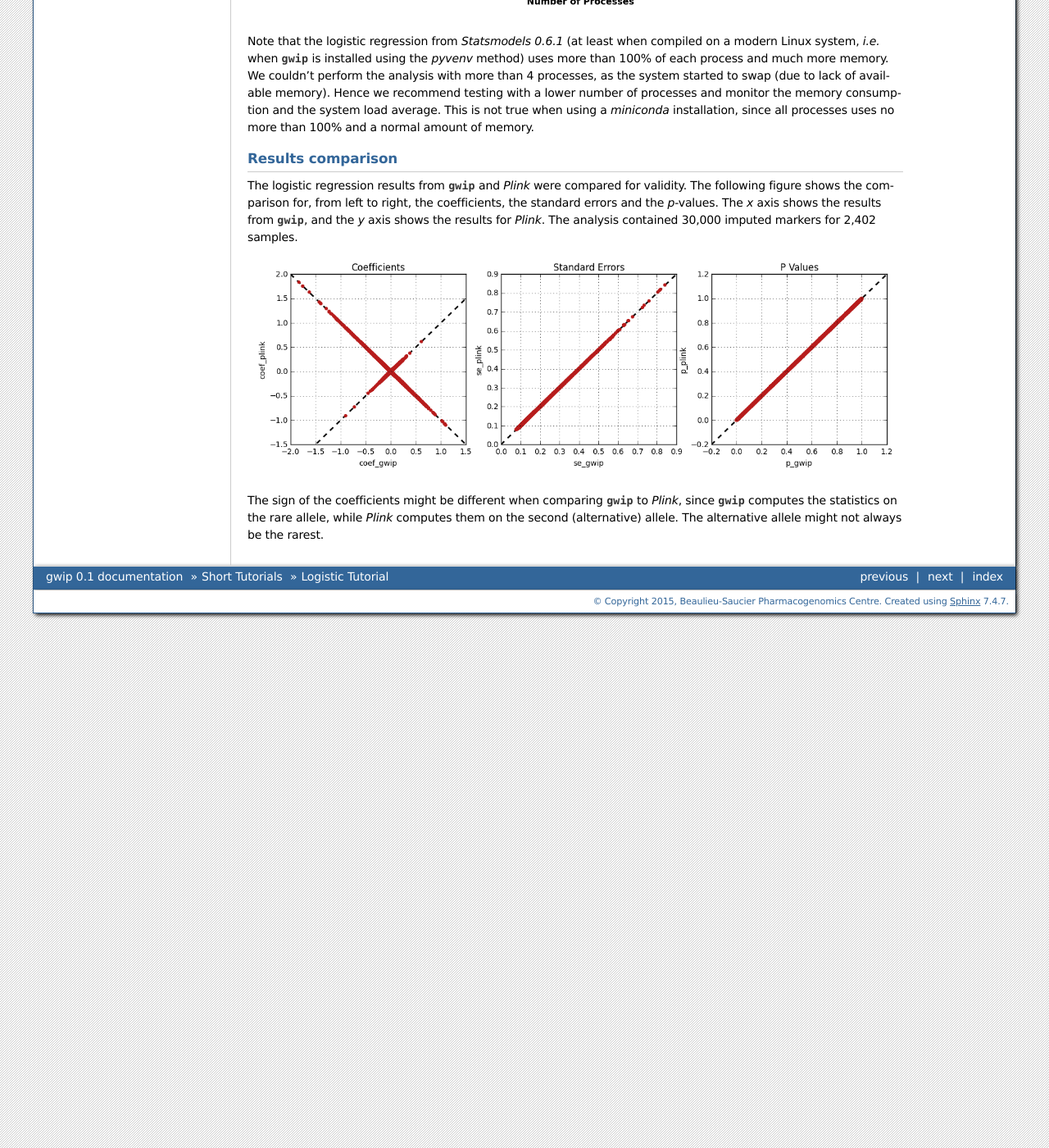
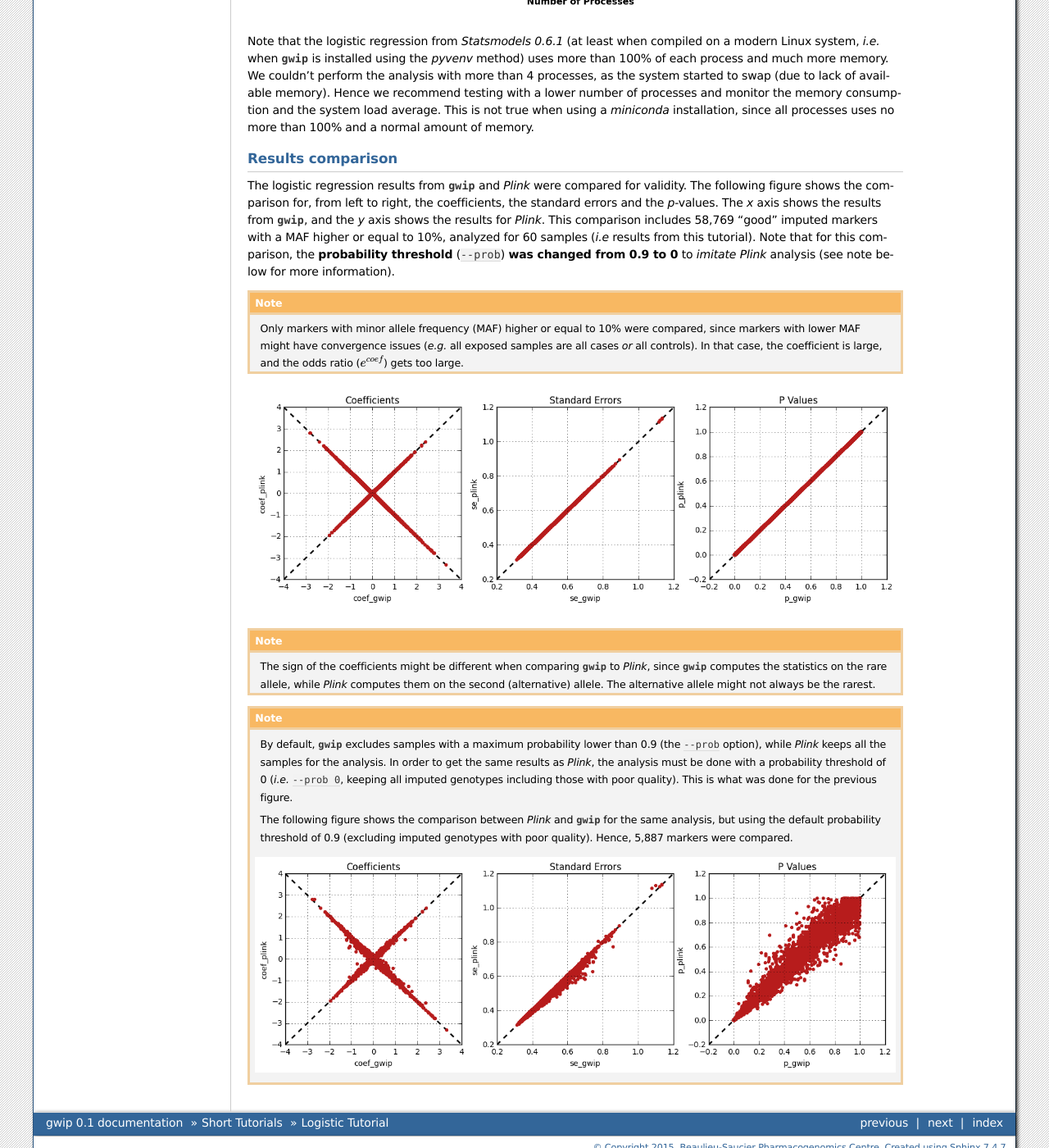
Before and after one commit to pgxcentre/genipe, a Sphinx documentation site: the page built from docs/tutorials/tutorial_logistic.rst, in a window 1280 px wide and 1400 px high, scrolled down 4513 px. Shown: the whole window at 82% size. Built offline with Sphinx 7.4.7, drawn with Linux system fonts in a browser that asks for light colours.

Commit message:
Completed the result comparison section of the logistic tutorial.

```diff
--- a/docs/tutorials/tutorial_logistic.rst
+++ b/docs/tutorials/tutorial_logistic.rst
@@ -324,14 +324,47 @@ The logistic regression results from :py:mod:`gwip` and *Plink* were compared
 for validity. The following figure shows the comparison for, from left to
 right, the coefficients, the standard errors and the *p*-values. The *x* axis
 shows the results from :py:mod:`gwip`, and the *y* axis shows the results for
-*Plink*. The analysis contained 30,000 imputed markers for 2,402 samples.
+*Plink*. This comparison includes 58,769 "good" imputed markers with a MAF
+higher or equal to 10%, analyzed for 60 samples (*i.e* results from this
+tutorial). Note that for this comparison, the **probability threshold**
+(``--prob``) **was changed from 0.9 to 0** to *imitate* *Plink* analysis (see
+note below for more information).
 
-.. figure:: ../_static/images/Logistic_Diff.png
+.. note::
+
+   Only markers with minor allele frequency (MAF) higher or equal to 10% were
+   compared, since markers with lower MAF might have convergence issues (*e.g.*
+   all exposed samples are all cases *or* all controls). In that case, the
+   coefficient is large, and the odds ratio (:math:`e^{coef}`) gets too large.
+
+.. figure:: ../_static/images/Logistic_Diff_Prob0.png
    :align: center
    :width: 100%
-   :alt: Logistic regression comparison between gwip and Plink
+   :alt: Logistic regression comparison between gwip and Plink (prob. of 0)
 
-The sign of the coefficients might be different when comparing :py:mod:`gwip`
-to *Plink*, since :py:mod:`gwip` computes the statistics on the rare allele,
-while *Plink* computes them on the second (alternative) allele. The alternative
-allele might not always be the rarest.
+.. note::
+
+   The sign of the coefficients might be different when comparing
+   :py:mod:`gwip` to *Plink*, since :py:mod:`gwip` computes the statistics on
+   the rare allele, while *Plink* computes them on the second (alternative)
+   allele. The alternative allele might not always be the rarest.
+
+
+.. note::
+
+   By default, :py:mod:`gwip` excludes samples with a maximum probability lower
+   than 0.9 (the ``--prob`` option), while *Plink* keeps all the samples for
+   the analysis. In order to get the same results as *Plink*, the analysis must
+   be done with a probability threshold of 0 (*i.e.* ``--prob 0``, keeping all
+   imputed genotypes including those with poor quality). This is what was done
+   for the previous figure.
+
+   The following figure shows the comparison between *Plink* and :py:mod:`gwip`
+   for the same analysis, but using the default probability threshold of 0.9
+   (excluding imputed genotypes with poor quality). Hence, 5,887 markers were
+   compared.
+
+   .. figure:: ../_static/images/Logistic_Diff.png
+      :align: center
+      :width: 100%
+      :alt: Logistic regression comparison between gwip and Plink
```
Also changed, not shown: docs/_static/images/Logistic_Diff.png, docs/_static/images/Logistic_Diff_Prob0.png (added).
